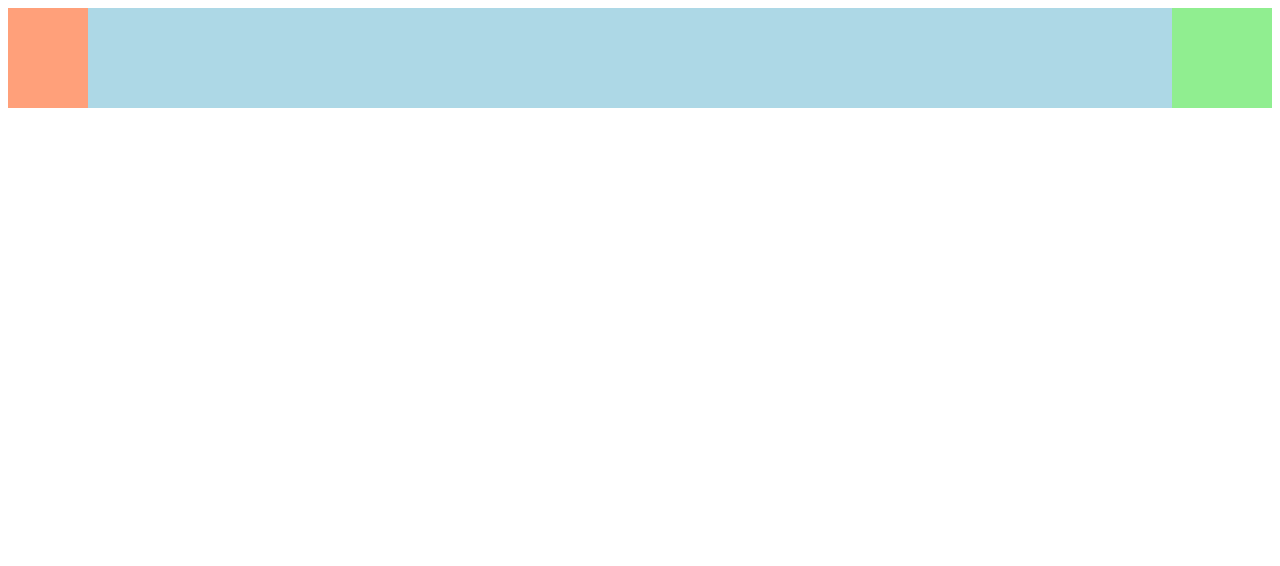
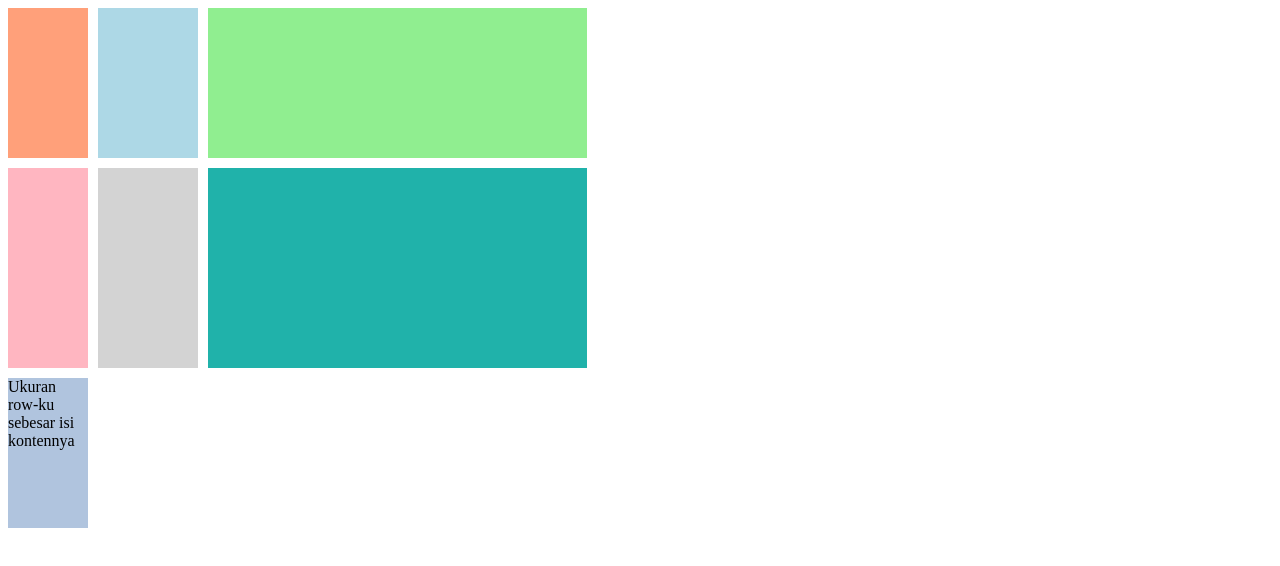
Before and after one commit to ihsanunot/Flex-Grid, a plain HTML site: page index.html in a window 1280 px wide. Drawn offline with Linux system fonts and the light colour scheme.

Commit message:
kolom dan row

```diff
--- a/index.html
+++ b/index.html
@@ -2,7 +2,7 @@
 <html lang="en">
   <head>
     <meta charset="UTF-8" />
-    <title>Grid Configuration</title>
+    <title>Implicit Column Row</title>
 
     <link rel="stylesheet" href="styles.css" />
   </head>
@@ -12,6 +12,12 @@
         <div style="background-color: lightsalmon" class="box1"></div>
         <div style="background-color: lightblue" class="box2"></div>
         <div style="background-color: lightgreen" class="box3"></div>
+        <div style="background-color: lightpink" class="box4"></div>
+        <div style="background-color: lightgray" class="box5"></div>
+        <div style="background-color: lightseagreen" class="box6"></div>
+        <div style="background-color: lightsteelblue" class="box7">
+          Ukuran row-ku sebesar isi kontennya
+        </div>
       </div>
     </main>
   </body>
--- a/styles.css
+++ b/styles.css
@@ -1,5 +1,7 @@
 .container {
   display: grid;
-  grid-template-columns: 5em auto 100px;
-  grid-template-rows: 100px 100px;
+  grid-template-columns: 5em 100px 30%;
+  grid-auto-rows: 150px 200px;
+
+  gap: 10px;
 }
```
